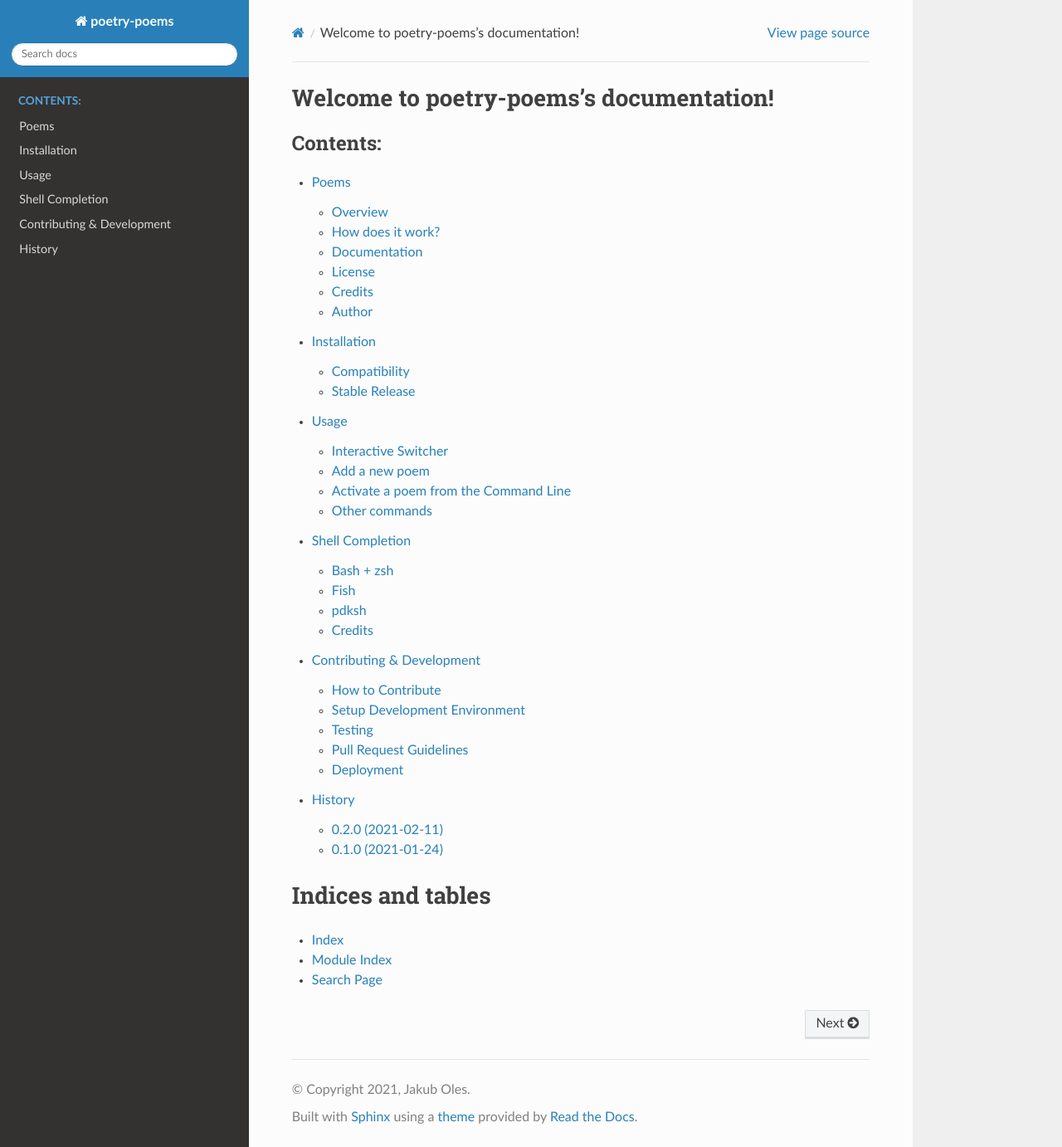
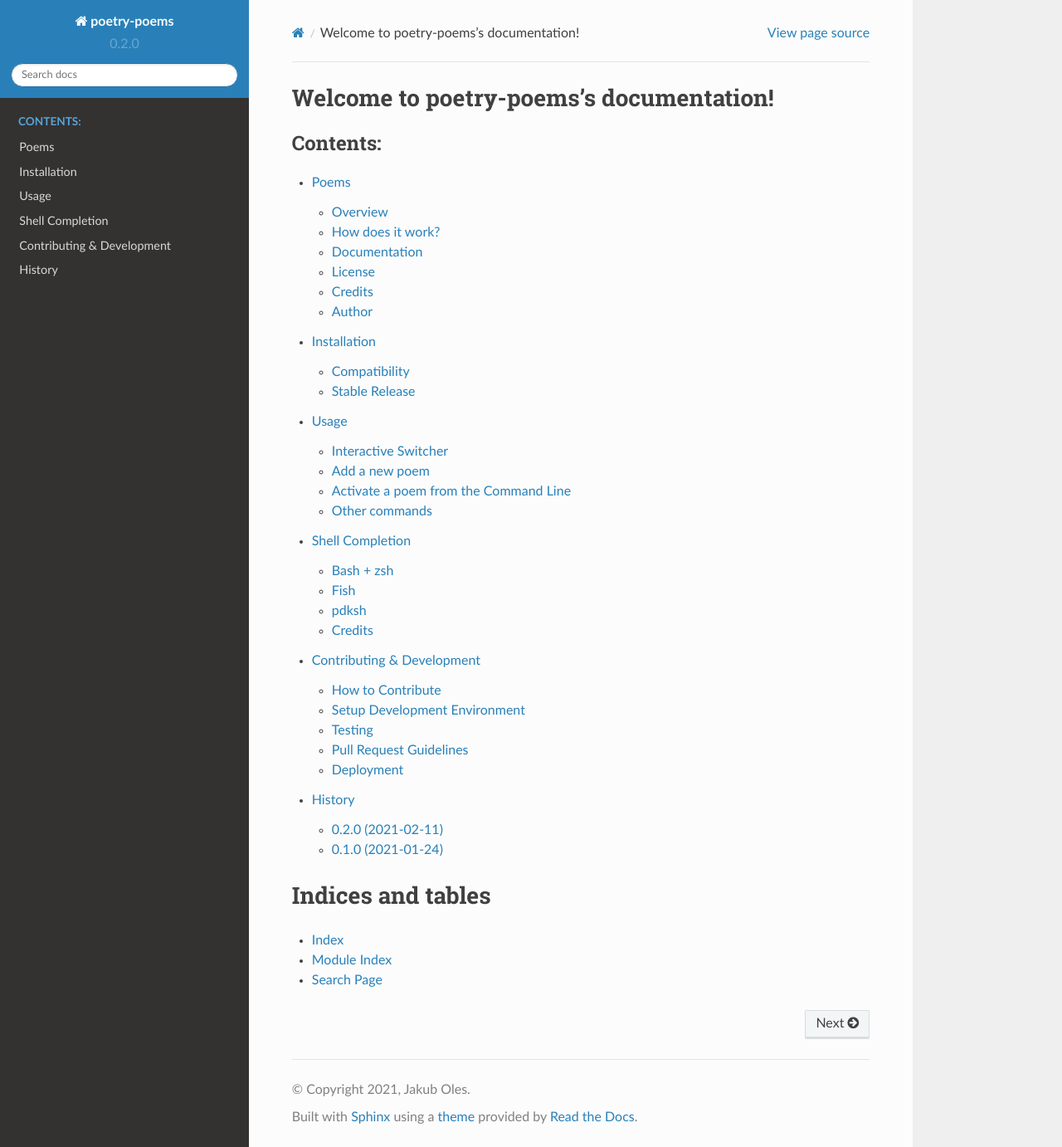
Before and after one commit to harper25/poetry-poems, a Sphinx documentation site: the page built from docs/index.rst, in a window 1280 px wide and 1382 px high. Shown: the whole window at 83% size. Built offline with Sphinx 7.4.7 and the Read the Docs theme 2.0.0, drawn with Linux system fonts in a browser that asks for light colours; the version number is read from the project's files by our own code.

Commit message:
Update conf.py

```diff
--- a/docs/conf.py
+++ b/docs/conf.py
@@ -22,9 +22,7 @@ copyright = '2021, Jakub Oles'
 author = 'Jakub Oles'
 
 # The full version, including alpha/beta/rc tags
-from poetry_poems import __version__
-
-release = __version__
+release = 0.2.0
 
 
 # -- General configuration ---------------------------------------------------
```
